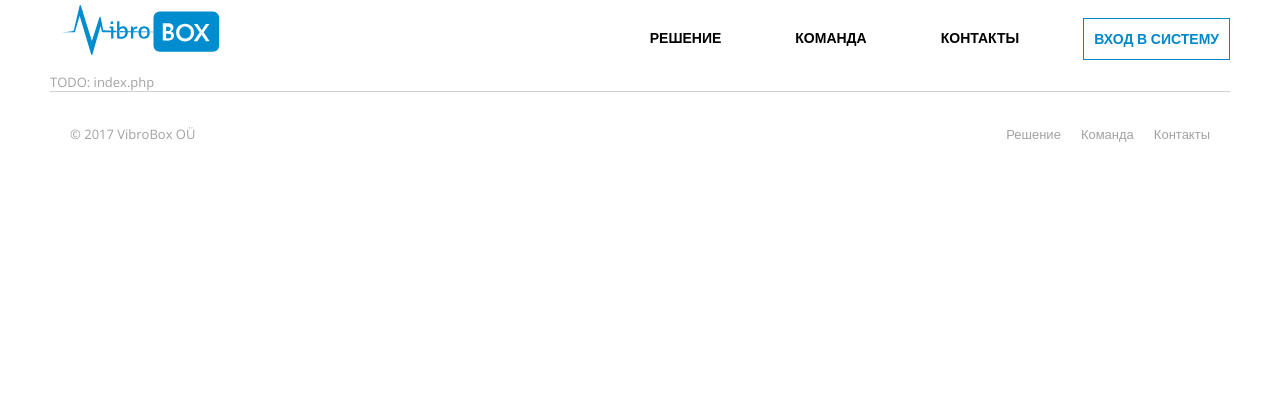
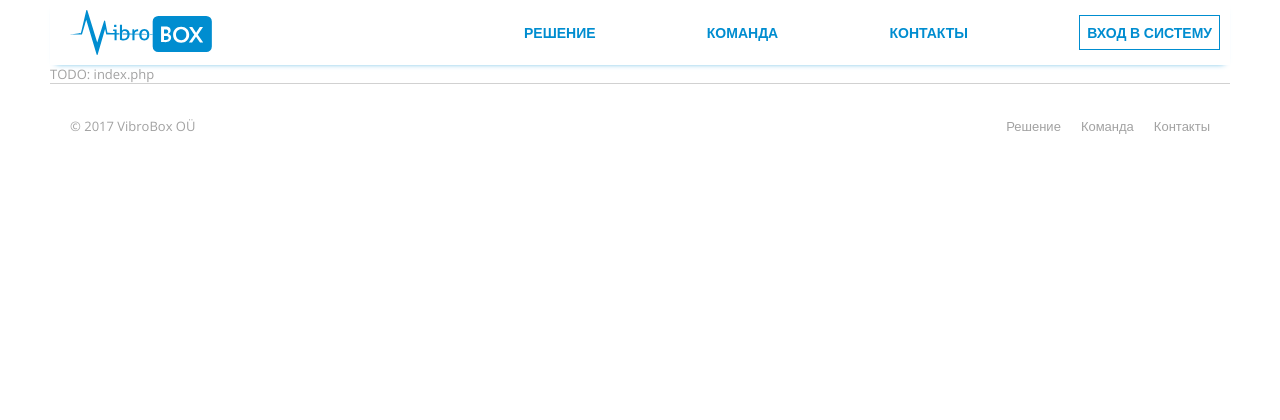
Before and after one commit to biodranik/phaina, a PHP site: page / in a window 1280 px wide. Shown: the top 420 px of the page. After the commit the page ends 134 px from the top, so only its background shows below. Run offline with PHP 8.4, Linux system fonts and the light colour scheme; style sheets or scripts are compiled from the project's sources.

Commit message:
Restyled header menu and added mobile support.

```diff
--- a/include/header.php
+++ b/include/header.php
@@ -1,5 +1,10 @@
 <header class="header">
   <a href="<?= BaseURL() ?>" class="logo"></a>
+
+  <!-- Hidden checkbox is used for pure CSS toggle menu. -->
+  <input type="checkbox" id="menu__trigger" class="menu__trigger" />
+  <label for="menu__trigger"><?= T('Menu') ?></label>
+
   <ul class="menu">
     <?php foreach (MainMenu() as $m) : ?>
     <li class="menu__item">
--- a/scss/_footer.scss
+++ b/scss/_footer.scss
@@ -1,12 +1,3 @@
-// TODO: Reuse the same @media approach everywhere.
-$tablet-width: 768px;
-
-@mixin phablet {
-  @media (max-width: #{$tablet-width}) {
-    @content;
-  }
-}
-
 // TODO: Use flexbox instead of floats.
 .footer {
   border-top: 1px solid $borderColor;
--- a/scss/_globals.scss
+++ b/scss/_globals.scss
@@ -12,6 +12,8 @@ html {
 *, *:before, *:after {
   box-sizing: inherit;
 }
+/* Special exception to images to avoid unnecessary resiging when they have a border. */
+img { box-sizing: content-box; }
 
 body {
   color: $baseColor;
--- a/scss/_header.scss
+++ b/scss/_header.scss
@@ -1,54 +1,133 @@
+$headerAndLogoHeight: 65px;
+$headerPadding: 10px;
+
+@mixin MenuItemsTextStyling {
+  color: $logoColor;
+  font-size: $baseFontSize + 1;
+  font-weight: 600;
+  text-transform: uppercase;
+  cursor: pointer;
+  text-align: center;
+  // All menu texts should be in one line.
+  white-space: nowrap;
+}
+
+@mixin MenuItemButtonBorder {
+  border: 1px solid $logoColor;
+  padding: 7px;
+}
+
+@mixin MenuItemInvertedButton {
+  color: $baseBgColor;
+  background-color: $logoColor;
+}
+
 .header {
+  // Stick logo to the left, stick menu to the right.
   display: flex;
   justify-content: space-between;
-  margin-top: 5px;
+  align-items: center;
+
+  height: $headerAndLogoHeight;
+  // padding: 30px;
+  padding: $headerPadding;
+  box-shadow: 0 4px 6px -6px $logoColor;
 }
 
 .logo {
-  display: inline-block;
-  text-decoration: none;
-  background: url(#{$bg}blue-logo.svg);
-  background-size: 181px 50px;
-  height: 50px;
-  width: 181px;
+  background-image: url(#{$bg}blue-logo.svg);
+  background-size: contain;
+  background-repeat: no-repeat;
+  background-position: left center;
+  // Do not fill padding and border area with background.
+  background-origin: content-box;
+
+  height: $headerAndLogoHeight;
+  width: 180px;
+  padding: $headerPadding;
 }
 
 .menu {
   display: flex;
+  width: 60%;
+  // It's a list, so remove list padding (where bullets are usually drawn).
+  padding: 0;
   list-style: none;
-  text-transform: uppercase;
-  padding: 0;
+
+  @include phablet {
+    display: none;
+  }
 
   &__item {
-    float: left;
-    margin-left: 54px;
+    // Stretch/shrink all menu items proportionally.
+    flex: 1 1 auto;
 
     &--login {
-      border: 1px solid $linkColor;
+      // To move right menu button close to the right edge.
+      flex-basis: 0;
     }
   }
 
   &__link {
-    color: $blackColor;
-    display: block;
-    font-size: 14px;
-    font-weight: 600;
-    padding: 10px 10px 11px;
+    @include MenuItemsTextStyling;
+    // Remove underline for links.
     text-decoration: none;
-    text-transform: uppercase;
-    outline: none;
 
     &--login {
-      color: $linkColor;
+      @include MenuItemButtonBorder;
 
       &:hover {
-        background-color: #008fd3;
-        color: $whiteColor;
+        @include MenuItemInvertedButton;
       }
     }
 
-    &--selected {
+    &:hover, &--selected {
       text-decoration: underline;
     }
   }
 }
+
+input.menu__trigger {
+  // Hide input checkbox, label is used for touch events instead.
+  position: absolute;
+  clip: rect(0, 0, 0, 0);
+
+  // Show mobile menu on checkbox click.
+  &:checked ~ .menu {
+    // Turn flexbox ul again into a block and reset it's properties.
+    display: block;
+    top: $headerAndLogoHeight;
+    left: 0px;
+    width: 100%;
+    position: absolute;
+    margin: 0;
+    padding: 0;
+    z-index: 999;
+
+    background-color: $logoColor;
+
+    .menu__item {
+      text-align: center;
+      margin: 1em;
+    }
+
+    .menu__link {
+      color: $baseBgColor;
+    }
+  }
+
+  &:checked ~ label {
+    @include MenuItemInvertedButton;
+  }
+}
+
+// Mobile menu button (breadcrumb).
+label[for="menu__trigger"] {
+  display: none;
+  @include phablet {
+    display: block;
+  }
+
+  @include MenuItemsTextStyling;
+  @include MenuItemButtonBorder;
+}
--- /dev/null
+++ b/scss/_helpers.scss
@@ -0,0 +1,7 @@
+$phablet-width: 768px;
+
+@mixin phablet {
+  @media (max-width: #{$phablet-width}) {
+    @content;
+  }
+}
--- a/scss/_vars.scss
+++ b/scss/_vars.scss
@@ -4,7 +4,7 @@ $ico: "#{$img}ico/";
 
 $whiteColor:            #fff;
 $blackColor:            #000;
-$baseBgColor:           #fafafa;
+$baseBgColor:           $whiteColor;
 $baseColor:             #a2a2a2;
 $titleColor:            #6b6e70;
 $baseFontSize:          13px;
@@ -12,3 +12,6 @@ $maxWidth:              1180px;
 $linkColor:             #0188c9;
 $hoverLinkColor:        #18a4e7;
 $borderColor:           #d1d1d1;
+
+// The main fill color of the logo.
+$logoColor: #008dd0;
--- a/scss/style.scss
+++ b/scss/style.scss
@@ -1,5 +1,6 @@
 @import "vars";
 @import "globals";
+@import "helpers";
 @import "fonts";
 @import "header";
 @import "footer";
--- a/strings.json
+++ b/strings.json
@@ -1,4 +1,8 @@
 {
+  "Menu":{
+    "en":"Menu",
+    "ru":"Меню"
+  },
   "titleIndexPage":{
     "en":"VibroBox Condition Monitoring and Vibration Diagnostics",
     "ru":"VibroBox — мониторинг и вибрационная диагностика состояния оборудования"
```
